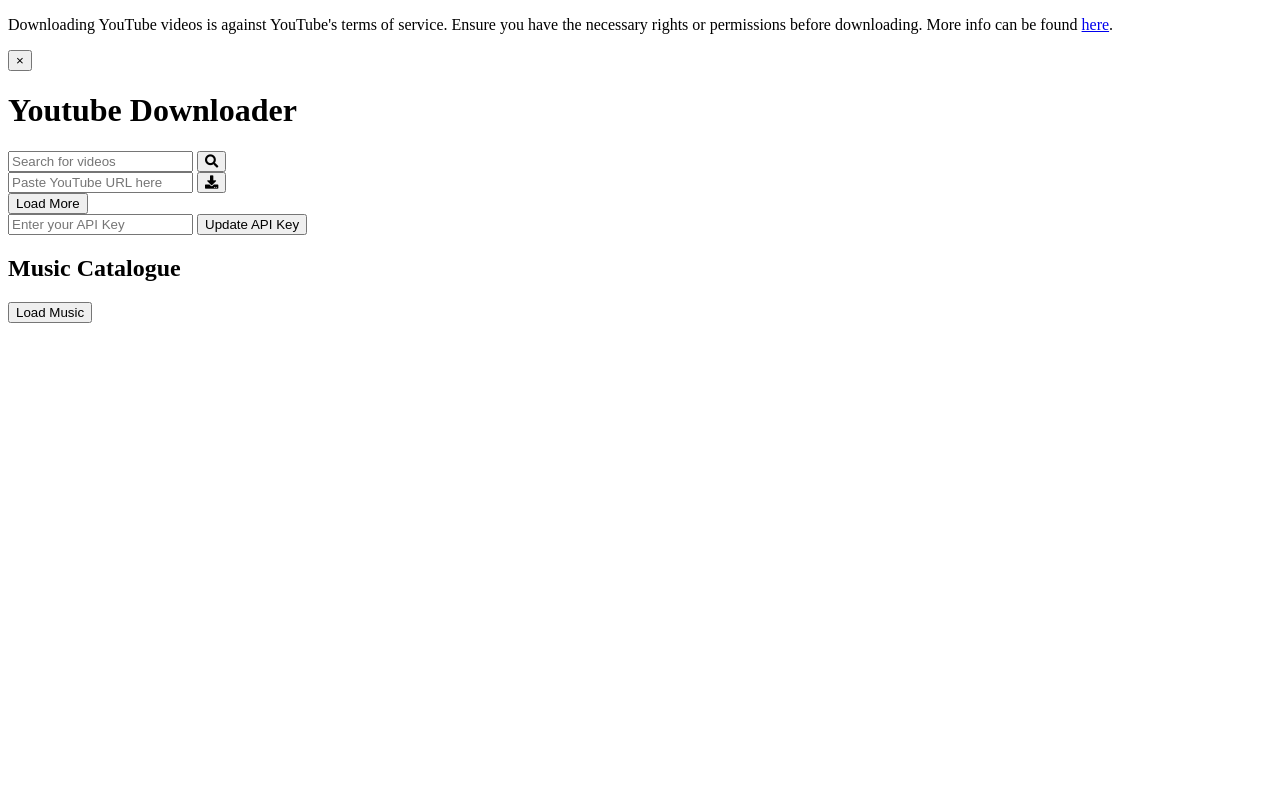
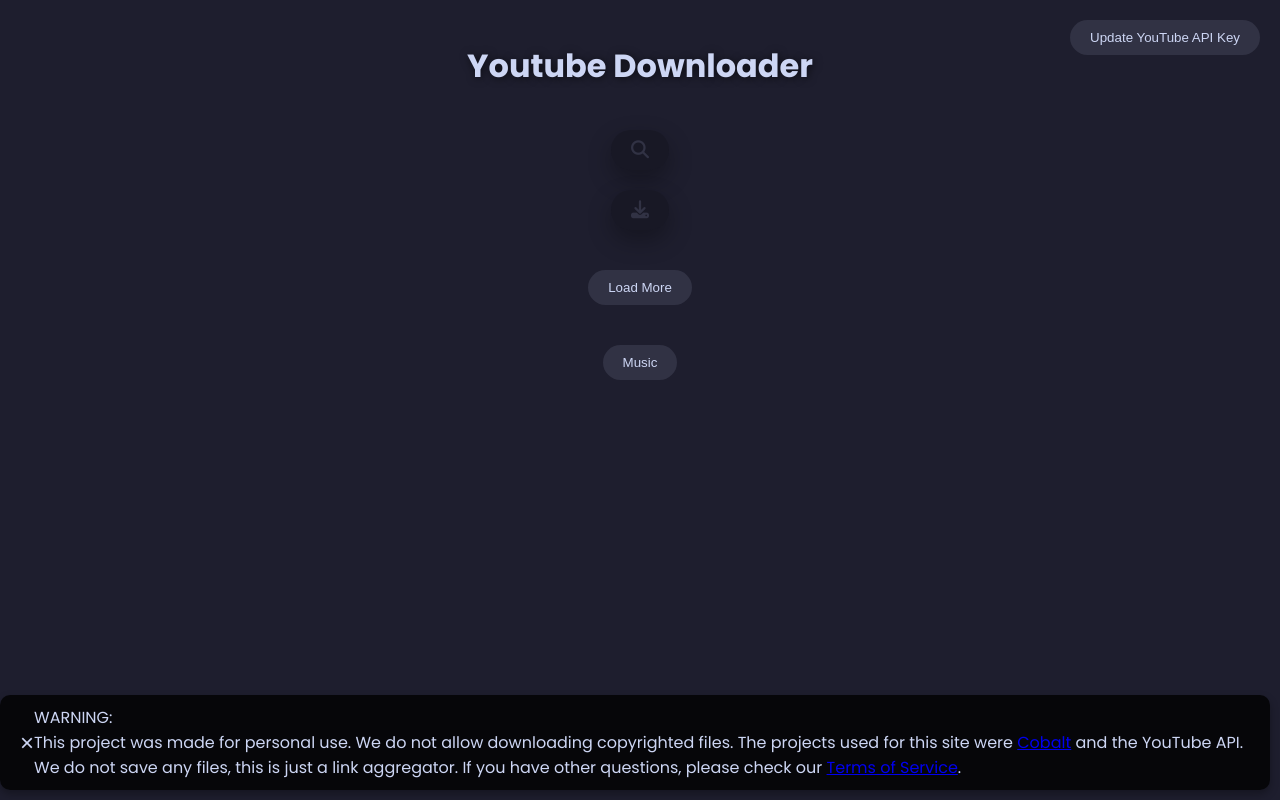
Before and after one commit to uncognic/youtube-downloader, a plain HTML site: page index.html in a window 1280 px wide. Drawn offline with nearby package versions, Linux system fonts and the light colour scheme; a script that the page names is missing.

Commit message:
Update index.html

```diff
--- a/index.html
+++ b/index.html
@@ -1,51 +1,55 @@
 <!DOCTYPE html>
 <html lang="en">
 <head>
-    <meta charset="UTF-8">
-    <meta name="viewport" content="width=device-width, initial-scale=1.0">
-    <meta name="description" content="Youtube Downloader - Download and watch YouTube videos">
-    <link rel="stylesheet" href="styles.css">
-    <link rel="stylesheet" href="https://cdnjs.cloudflare.com/ajax/libs/font-awesome/5.15.4/css/all.min.css">
     <title>Youtube Downloader</title>
+    <link rel="icon" href="/favicon32.png" type="image/png" />
+    <link rel="shortcut icon" href="/favicon32.png" type="image/png" />
+    <link id="theme-style" rel="stylesheet" href="style.css" />
+    <script src="https://kit.fontawesome.com/5f0cb4421d.js" crossorigin="anonymous"></script>
+    <link rel="preconnect" href="https://fonts.googleapis.com" />
+    <link rel="preconnect" href="https://fonts.gstatic.com" crossorigin />
+    <link href="https://fonts.googleapis.com/css2?family=Poppins:wght@100;200;300;400;500;600;700;800;900&display=swap" rel="stylesheet" />
 </head>
-<body>
+<body id="content">
     <div class="warning">
-        <p>Downloading YouTube videos is against YouTube's terms of service. Ensure you have the necessary rights or permissions before downloading. More info can be found <a href="https://www.youtube.com/t/terms" target="_blank">here</a>.</p>
-        <button class="close-warning" aria-label="Close Warning">&times;</button>
+        <button class="warn-btn" onclick="closeWarning()">×</button>
+        <p>WARNING:<br>This project was made for personal use. We do not allow downloading copyrighted files. The projects used for this site were <a href="https://cobalt.tools/">Cobalt</a> and the YouTube API.
+        We do not save any files, this is just a link aggregator. If you have other questions, please check our <a href="terms.html">Terms of Service</a>.</p>
     </div>
-    <div class="container">
-        <div class="header">
-            <h1>Youtube Downloader</h1>
+
+    <h1>Youtube Downloader</h1>
+    <form id="searchForm" class="box" style="margin-bottom: 20px;">
+        <input type="text" id="searchInput" placeholder="Search on YouTube..." />
+        <a href="#" id="searchButton">
+            <i class="fas fa-search"></i>
+        </a>
+    </form>
+    <form id="urlForm" class="box">
+        <input type="text" id="urlInput" placeholder="Paste YouTube URL here..." />
+        <a href="#" id="urlButton">
+            <i class="fas fa-download"></i>
+        </a>
+    </form>
+    <div id="results" class="results"></div>
+    <button id="loadMoreButton" class="load-more">Load More</button>
+    <button id="updateApiKeyButton" class="update-api-key-btn">Update YouTube API Key</button>
+    <div class="catalogue">
+        <button id="music" class="music-button">Music</button>
+    </div>
+    <div id="player-container">
+        <div id="visualizer">
+            <audio id="audio-player" controls></audio>
+            <div id="canvisualizer" width="1214" height="951"></div>
+            <p>Click on the screen to start the music, and click again to pause</p>
         </div>
-        <div class="search-box">
-            <form id="searchForm">
-                <input type="text" id="searchInput" placeholder="Search for videos" aria-label="Search for videos">
-                <button type="submit" id="searchButton" aria-label="Search">
-                    <i class="fas fa-search"></i>
-                </button>
-            </form>
-            <form id="urlForm">
-                <input type="text" id="urlInput" placeholder="Paste YouTube URL here" aria-label="Paste YouTube URL here">
-                <button type="submit" id="urlButton" aria-label="Download">
-                    <i class="fas fa-download"></i>
-                </button>
-            </form>
-        </div>
-        <div id="resultsContainer"></div>
-        <button id="loadMoreButton" aria-label="Load More Results">Load More</button>
-        <form id="apiKeyForm">
-            <input type="text" id="apiKeyInput" placeholder="Enter your API Key" aria-label="Enter your API Key">
-            <button type="button" id="updateApiKeyButton" aria-label="Update API Key">Update API Key</button>
-        </form>
-        <div class="music-catalogue">
-            <h2>Music Catalogue</h2>
-            <button id="loadMusicButton" aria-label="Load Music Catalogue">Load Music</button>
-        </div>
+        <video id="video-player" controls></video>
     </div>
-    <div class="player-container">
-        <div id="audioPlayerContainer"></div>
-        <div id="videoPlayerContainer"></div>
-    </div>
-    <script src="app.js"></script>
+    <!-- This is for the cursor effect, please ignore -->
+
+    <script src="js/app.js"></script>
+    <script src="https://cdnjs.cloudflare.com/ajax/libs/three.js/102/three.js"></script>
+    <script src="https://cdnjs.cloudflare.com/ajax/libs/simplex-noise/2.3.0/simplex-noise.min.js"></script>
+    <script src="js/effects.js"></script>
+</div>
 </body>
 </html>
```
